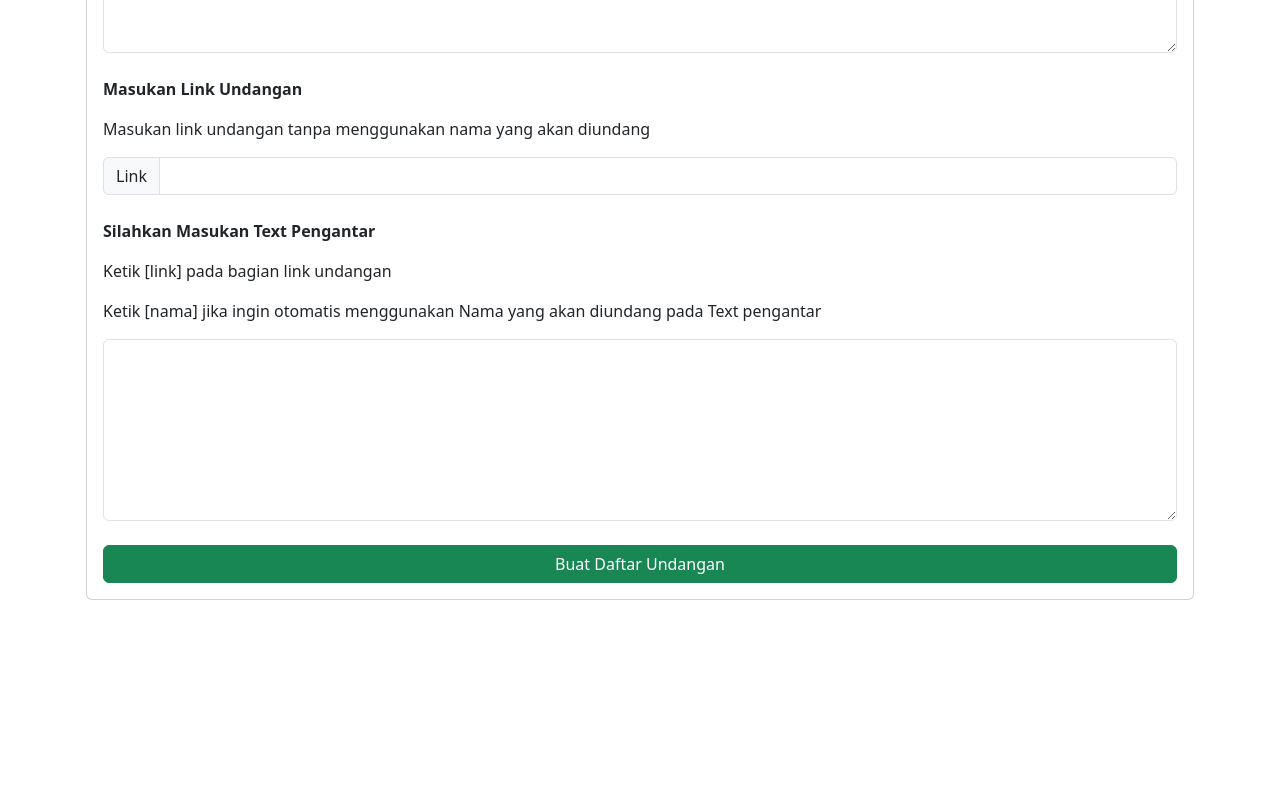
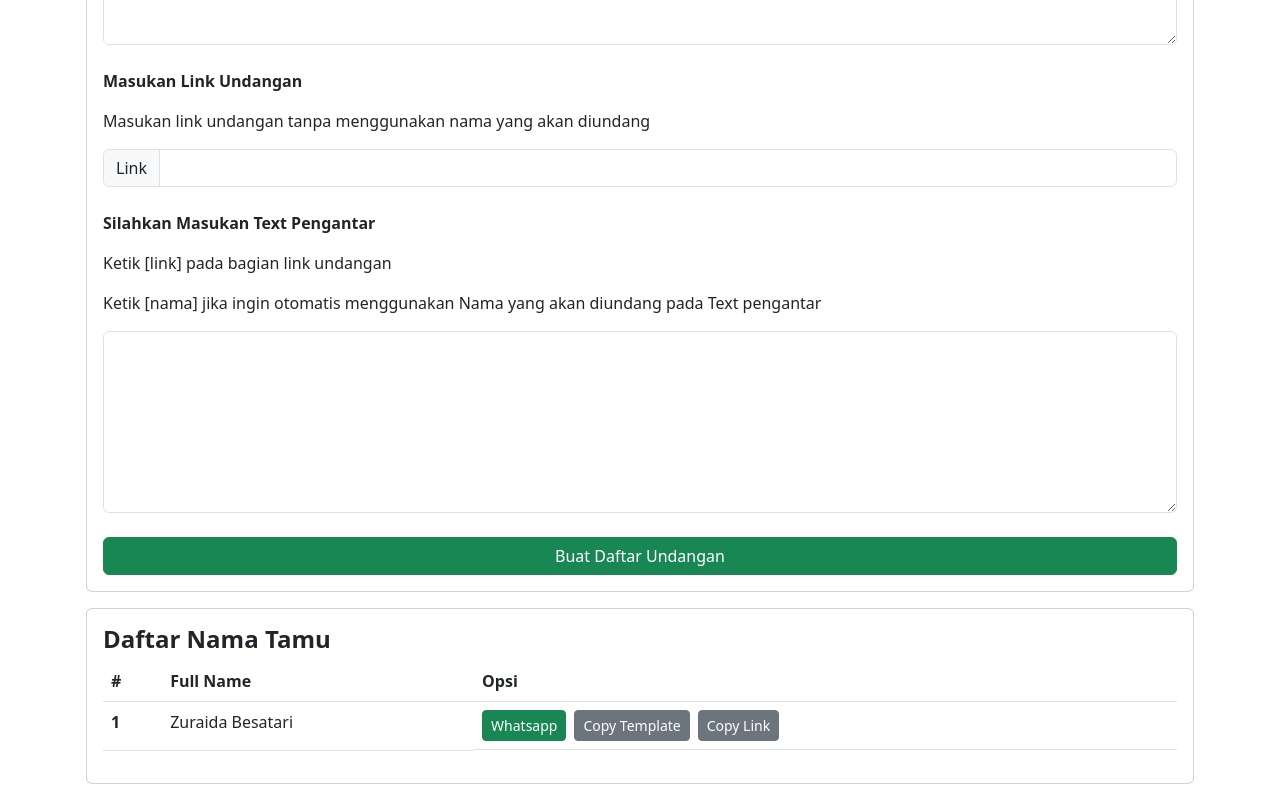
Before and after one commit to slucter/slucter-invitation-kit, a plain HTML site: page index.html in a window 1280 px wide. Shown: the part 380-1180 px from the top of the page. Before the commit the page ends 996 px from the top, so only its background shows below. Drawn offline with nearby package versions, Linux system fonts and the light colour scheme.

Commit message:
Finish slicing

```diff
--- a/index.html
+++ b/index.html
@@ -8,9 +8,9 @@
     <title>Irhash - Zura</title>
 </head>
 <body>
-    <div class="container p-3">
+    <div class="container d-grid gap-3 p-3">
         <div class="text-center"><h3>Irhash & Zura</h3></div>
-        <br>
+
         <div class="card">
             <div class="card-body">
                 <p><strong>Silahkan Masukan Nama Tamu</strong></p>
@@ -31,9 +31,35 @@
                 <br>
                 <div class="d-grid gap-2">
                     <button class="btn btn-success" type="button">Buat Daftar Undangan</button>
-                  </div>
+                    </div>
             </div>
-          </div>
+        </div>
+
+        <div class="card">
+            <div class="card-body d-grip gap-3">
+                <h4><strong>Daftar Nama Tamu</strong></h4>
+                <table class="table">
+                    <thead>
+                        <tr>
+                        <th scope="col">#</th>
+                        <th scope="col">Full Name</th>
+                        <th scope="col">Opsi</th>
+                        </tr>
+                    </thead>
+                    <tbody>
+                        <tr>
+                        <th scope="row">1</th>
+                        <td>Zuraida Besatari</td>
+                        <td class="d-flex align-items-center justify-content-start gap-2">
+                            <div class="btn btn-sm btn-success">Whatsapp</div>
+                            <div class="btn btn-sm btn-secondary">Copy Template</div>
+                            <div class="btn btn-sm btn-secondary">Copy Link</div>
+                        </td>
+                        </tr>
+                    </tbody>
+                </table>
+            </div>
+        </div>
     </div>
 </body>
 </html>
```
